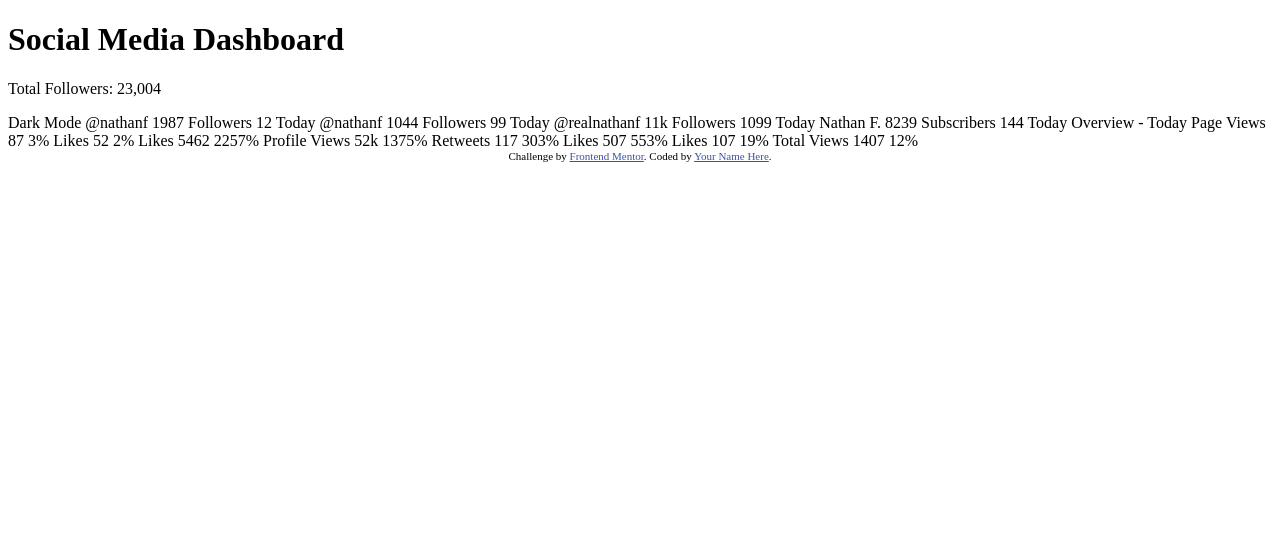
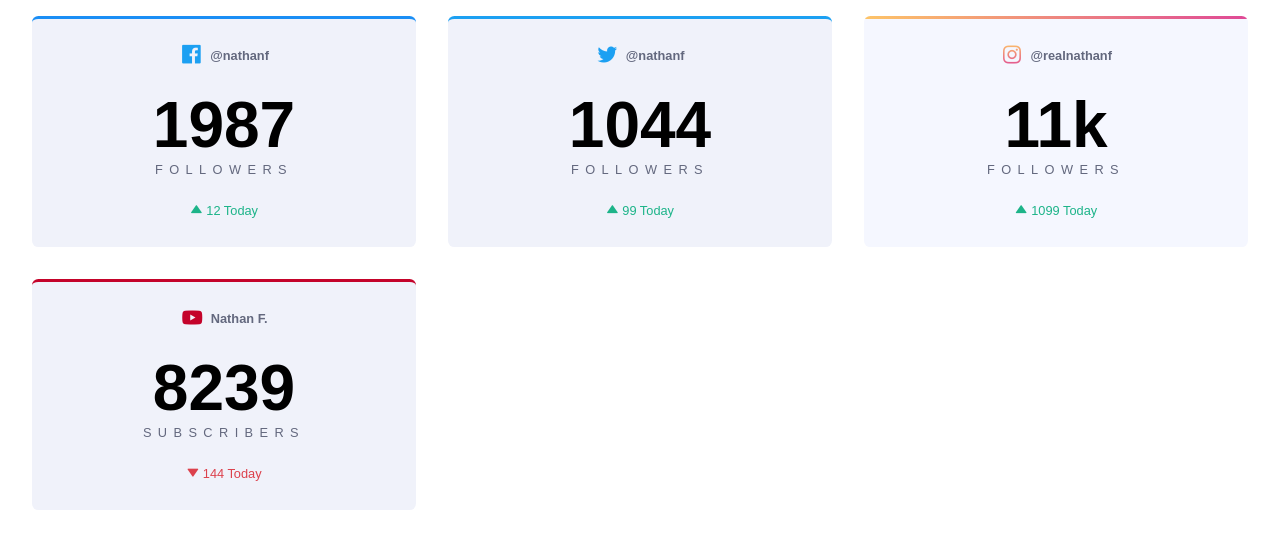
Before and after one commit to SereyvatanaUng/social-media-dashboard, a plain HTML site: page index.html in a window 1280 px wide. Drawn offline with nearby package versions, Linux system fonts and the light colour scheme.

Commit message:
built big card in style.css

```diff
--- a/index.html
+++ b/index.html
@@ -5,6 +5,8 @@
     <meta name="viewport" content="width=device-width, initial-scale=1.0"> <!-- displays site properly based on user's device -->
 
     <link rel="icon" type="image/png" sizes="32x32" href="./images/favicon-32x32.png">
+
+    <link href='https://unpkg.com/boxicons@2.1.4/css/boxicons.min.css' rel='stylesheet'>
 
     <link rel="stylesheet" href="style.css">
 
@@ -17,78 +19,85 @@
     </style>
 </head>
 <body>
-    <header>
+    <!-- <header>
         <h1>Social Media Dashboard</h1>
         <p>Total Followers: 23,004</p>
-    </header>
+        <div class="dark-mode">
+            <p>Dark Mode</p>
+            <button class="btn">darkmodebtn</button>
+        </div>
+    </header> -->
+
+    <main>
+
+        <div class="big-card-container card-container-style">
+
+            <div class="big-card big-card-1">
+                <div class="profile">
+                    <i class='bx bxl-facebook-square bx-sm'></i>
+                    <p class="username">@nathanf</p>
+                </div>
+                <p class="subscribers">1987</p>
+                <p class="followers">followers</p>
+                <p class="subscribe-amount accent-green">
+                    <i class='bx bxs-up-arrow'></i>
+                    <span>12 Today</span>
+                </p>
+            </div>
+
+            <div class="big-card big-card-2">
+                <div class="profile">
+                    <i class='bx bxl-twitter' ></i>
+                    <p class="username">@nathanf</p>
+                </div>
+                <p class="subscribers">1044</p>
+                <p class="followers">followers</p>
+                <p class="subscribe-amount accent-green">
+                    <i class='bx bxs-up-arrow'></i>
+                    <span>99 Today</span>
+                </p>
+            </div>
+
+            <div class="big-card big-card-3">
+                <div class="profile">
+                    <i class='bx bxl-instagram' ></i>
+                    <p class="username">@realnathanf</p>
+                </div>
+                <p class="subscribers">11k</p>
+                <p class="followers">followers</p>
+                <p class="subscribe-amount accent-green">
+                    <i class='bx bxs-up-arrow'></i>
+                    <span>1099 Today</span>
+                </p>
+            </div>
+
+            <div class="big-card big-card-4">
+                <div class="profile">
+                    <i class='bx bxl-youtube' ></i>
+                    <p class="username">Nathan F.</p>
+                </div>
+                <p class="subscribers">8239</p>
+                <p class="followers">subscribers</p>
+                <p class="subscribe-amount accent-red">
+                    <i class='bx bxs-down-arrow' ></i>
+                    <span>144 Today</span>
+                </p>
+            </div>
+        </div>
+    </main>
 
 
 
 
-    Dark Mode
 
 
 
-    @nathanf
-    1987
-    Followers
-    12 Today
-
-    @nathanf
-    1044
-    Followers
-    99 Today
-
-    @realnathanf
-    11k
-    Followers
-    1099 Today
-
-    Nathan F.
-    8239
-    Subscribers
-    144 Today
 
 
-
-    Overview - Today
-
-    Page Views
-    87
-    3%
-
-    Likes
-    52
-    2%
-
-    Likes
-    5462
-    2257%
-
-    Profile Views
-    52k
-    1375%
-
-    Retweets
-    117
-    303%
-
-    Likes
-    507
-    553%
-
-    Likes
-    107
-    19%
-
-    Total Views
-    1407
-    12%
-
-    <div class="attribution">
+    <!-- <div class="attribution">
         Challenge by <a href="https://www.frontendmentor.io?ref=challenge" target="_blank">Frontend Mentor</a>.
         Coded by <a href="#">Your Name Here</a>.
-    </div>
+    </div> -->
 </body>
 </html>
 
--- a/style.css
+++ b/style.css
@@ -0,0 +1,139 @@
+:root {
+    --Lime-Green: #1db489;
+    --Bright-Red: #dc414c;
+    --Facebook: #1a8ef5;
+    --Twitter: #1ca0f2;
+    --Instagram: linear-gradient(#fdc468, #df4996);
+    /* linear gradient #fdc468 to #df4996; */
+    --YouTube:  #C4032A;
+
+    --Toggle: #aeb3cb;
+
+    /* BG */
+    --White-bg: #ffffff;
+    /* (Top BG Pattern) */
+    --Very-Pale-Blue : #f5f7ff;
+    /* (Card BG) */
+    --Light-Grayish-Blue : #f0f2fa;
+    /* (Text) */
+    --Dark-Grayish-Blue : #63687e;
+    /* (Text) */
+    --Very-Dark-Blue : #1e202a;
+}
+
+body {
+    margin: 0;
+    padding: 0;
+    max-width: 1440px;
+    height: 100vh;
+
+    font-family: 'Poppins', sans-serif;
+}
+
+/* ========== Card component ========== */
+
+.big-card-container {
+    display: grid;
+    grid-template-columns: repeat(auto-fit, minmax(300px, 1fr));
+    gap: 2em;
+    margin: 1em 2em;
+}
+
+.big-card {
+    background-color: var(--Light-Grayish-Blue);
+    border-top: 0.2em solid var(--Facebook);
+    border-radius: .4em;
+    padding: 1em 0;
+
+    display: flex;
+    flex-direction: column;
+    align-items: center;
+}
+
+.profile {
+    gap: 0.4em;
+    display: flex;
+    align-items: center;
+}
+
+.profile i {
+    color: var(--Facebook);
+}
+
+.profile .username {
+    color: var(--Dark-Grayish-Blue);
+    font-weight: 700;
+    font-size: 0.8rem;
+}
+
+.big-card .subscribers {
+    font-weight: 700;
+    font-size: 4rem;
+    margin-top: 0.2em;
+    margin-bottom: 0;
+}
+
+.big-card .followers {
+    color: var(--Dark-Grayish-Blue);
+    font-size: 0.8rem;
+    letter-spacing: 0.4rem;
+    text-transform: uppercase;
+
+    margin-top: 0;
+}
+
+.subscribe-amount {
+    font-size: 0.8rem;
+}
+
+.accent-green {
+    color: var(--Lime-Green)
+}
+
+.accent-red {
+    color: var(--Bright-Red);
+}
+
+/* ========== Big card 2 ========== */
+
+.big-card-2 {
+    border-top-color: var(--Twitter);
+}
+
+.profile i {
+    font-size: 1.5rem;
+    color: var(--Twitter);
+}
+
+/* ========== Big card 3 ========== */
+
+.big-card-3 {
+    background: linear-gradient(#f5f7ff,#f5f7ff),
+                linear-gradient(to right, #fdc468, #df4996);
+    background-origin: padding-box, border-box;
+    background-repeat: no-repeat; /* this is important */
+    border-top: 0.2em solid transparent;
+}
+
+.big-card-3 .profile i {
+    background: -webkit-linear-gradient(#fdc468, #df4996);
+    -webkit-background-clip: text;
+    -webkit-text-fill-color: transparent;
+}
+
+/* ========== Big card 4 ========== */
+
+.big-card-4 {
+    border-top-color: var(--YouTube);
+}
+
+.big-card-4 .profile i {
+    color: var(--YouTube);
+}
+
+@media screen and (min-width: 768px) {
+    /* .big-card-container {
+        display: grid;
+        grid-template-columns: repeat(autofit, 1fr);
+    } */
+}
```
